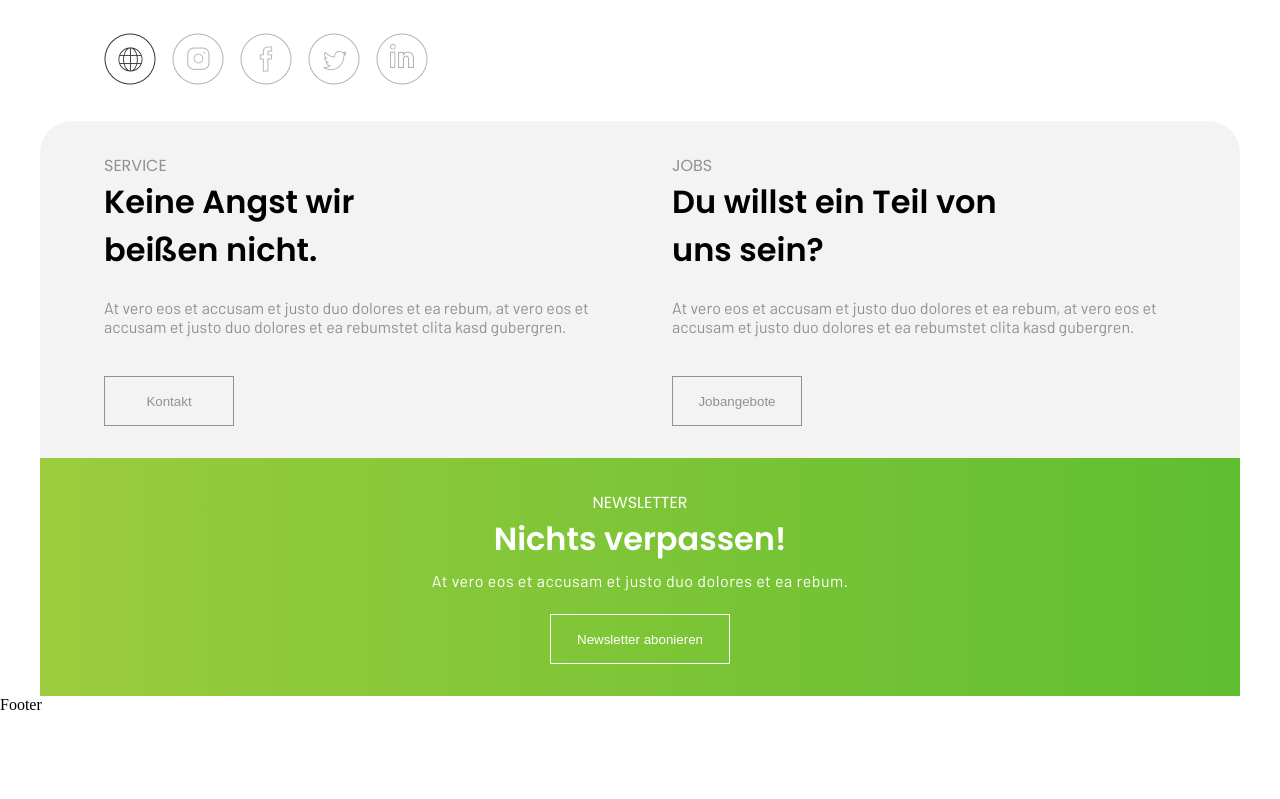
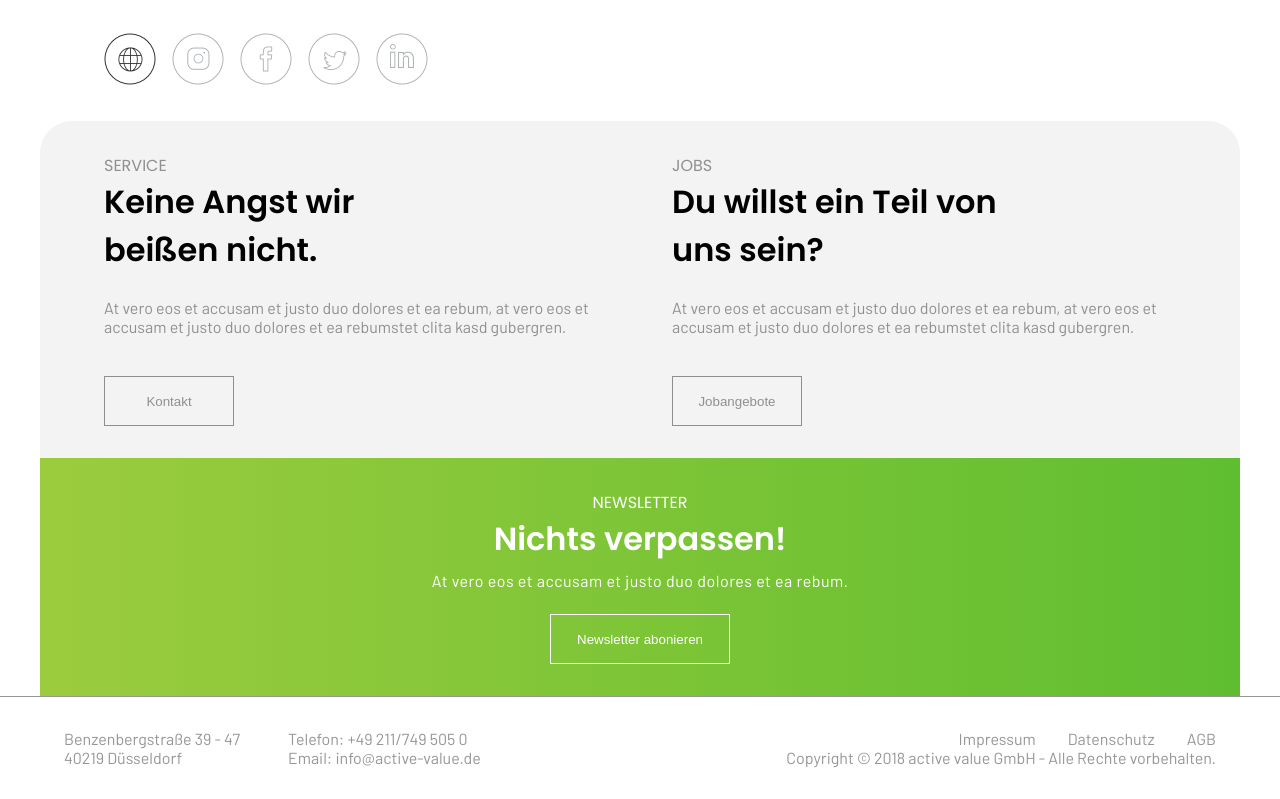
Before and after one commit to devham236/active-value-probeaufgabe, a React (Vite) app: page / in a window 1280 px wide. Shown: the part 766-1565 px from the top of the page. Before the commit the page ends 1480 px from the top, so only its background shows below. Built offline with nearby package versions, Linux system fonts and the light colour scheme.

Commit message:
footer styles and structure

```diff
--- a/src/components/Footer.jsx
+++ b/src/components/Footer.jsx
@@ -1,7 +1,40 @@
 import React from "react";
+import instagram from "../assets/icons/instagram.png";
+import facebook from "../assets/icons/facebook.png";
 
 const Footer = () => {
-  return <div>Footer</div>;
+  return (
+    <footer className="footer">
+      <div className="footer-container">
+        <div className="company-info">
+          <div>
+            <p>Benzenbergstraße 39 - 47</p>
+            <p>40219 Düsseldorf</p>
+          </div>
+          <div>
+            <p>Telefon: +49 211/749 505 0</p>
+            <p>Email: info@active-value.de</p>
+          </div>
+        </div>
+        <div className="mobile-social-icons">
+          <span className="instagram">
+            <img src={instagram} alt="" />
+          </span>
+          <span className="facebook">
+            <img src={facebook} alt="" />
+          </span>
+        </div>
+        <div className="impressum-agb">
+          <div>
+            <p>Impressum</p>
+            <p>Datenschutz</p>
+            <p>AGB</p>
+          </div>
+          <p>Copyright © 2018 active value GmbH - Alle Rechte vorbehalten.</p>
+        </div>
+      </div>
+    </footer>
+  );
 };
 
 export default Footer;
--- a/src/styles/main.scss
+++ b/src/styles/main.scss
@@ -225,6 +225,49 @@
     }
 }
 
+// Footer Styles
+.footer{
+    width: 100%;
+    padding: 2rem 4rem;
+    border-top: 0.5px solid $text-grey-color;
+    font-family: 'Barlow', sans-serif;
+    color: $text-grey-color;
+
+    .footer-container{
+        max-width: 1200px;
+        margin: 0 auto;
+        display: flex;
+        align-items: center;
+        justify-content: space-between;
+
+        .company-info{
+            display: flex;
+        }
+
+        .company-info div:not(:last-child){
+            margin-right: 3rem;
+        }
+
+        .impressum-agb div{
+            display: flex;
+            align-items: center;
+            justify-content: flex-end;
+        }
+
+        .impressum-agb div p:not(:last-child){
+            margin-right: 2rem;
+        }
+
+        .mobile-social-icons{
+            display: none;
+        }
+
+        .mobile-social-icons span:first-child{
+            margin-right: 1rem;
+        }
+    }
+}
+
 
 @media screen and (max-width: 1280px){
 
@@ -271,4 +314,43 @@
     .service-jobs{
         flex-direction: column;
     }
+
+    // Footer
+    .footer{
+        .footer-container{
+            display: flex;
+            flex-direction: column;
+
+            .company-info{
+                display: flex;
+                flex-direction: column;
+                text-align: center;
+                margin-bottom: 2rem;
+            }
+
+            .company-info div:not(:last-child){
+                margin-right: 0;
+                margin-bottom: 1rem;
+            }
+
+            .mobile-social-icons{
+                display: flex;
+                margin-bottom: 2rem;
+            }
+
+            .mobile-social-icons span:first-child{
+                margin-right: 1rem;
+            }
+
+            .impressum-agb{
+                display: flex;
+                flex-direction: column;
+                text-align: center;
+            }
+
+            .impressum-agb div{
+                margin-bottom: 1rem;
+            }
+        }
+    }
 }
--- a/src/styles/variables/globalVariables.scss
+++ b/src/styles/variables/globalVariables.scss
@@ -1,5 +1,5 @@
 /*Colors*/
-$text-grey-color: rgb(145, 145, 145);
+$text-grey-color: rgba(45, 45, 45, 0.5);
 $grey-bg-color: rgb(243, 243, 243);
 // Green colors for element with background gradient
 $lighter-green: #9bcc3e;
```
